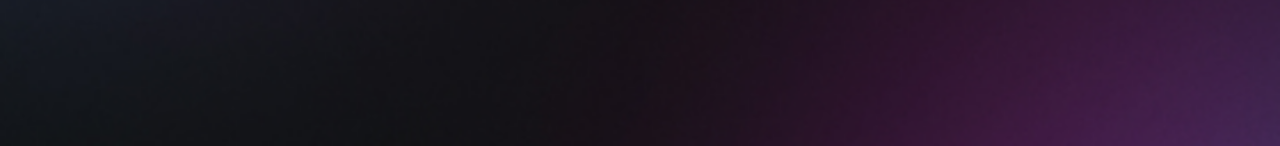
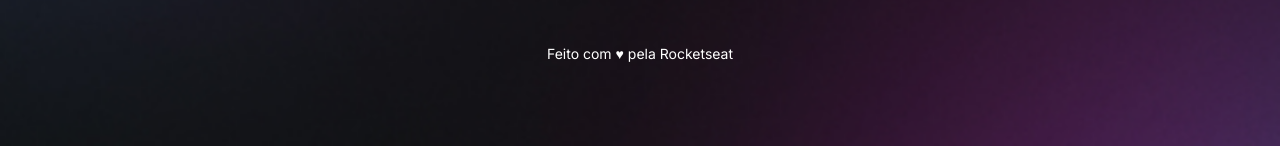
Before and after one commit to GuilhermeKulkamp/rocketseat, a plain HTML site: page index.html in a window 1280 px wide. Shown: the part 654-800 px from the top of the page. Drawn offline with nearby package versions, Linux system fonts and the light colour scheme.

```diff
--- a/index.html
+++ b/index.html
@@ -60,6 +60,8 @@
         ></a>
       </div>
     </div>
+
+    <footer>Feito com ♥ pela Rocketseat</footer>
     <!-- Ícones do link https://ionic.io/ionicons -->
     <script
       type="module"
--- a/style.css
+++ b/style.css
@@ -90,3 +90,9 @@
 #social-links a:hover {
   background: rgba(255, 255, 255, 0.1);
 }
+
+footer {
+  padding: 24px 0;
+  text-align: center;
+  font-size: 14px;
+}
```
